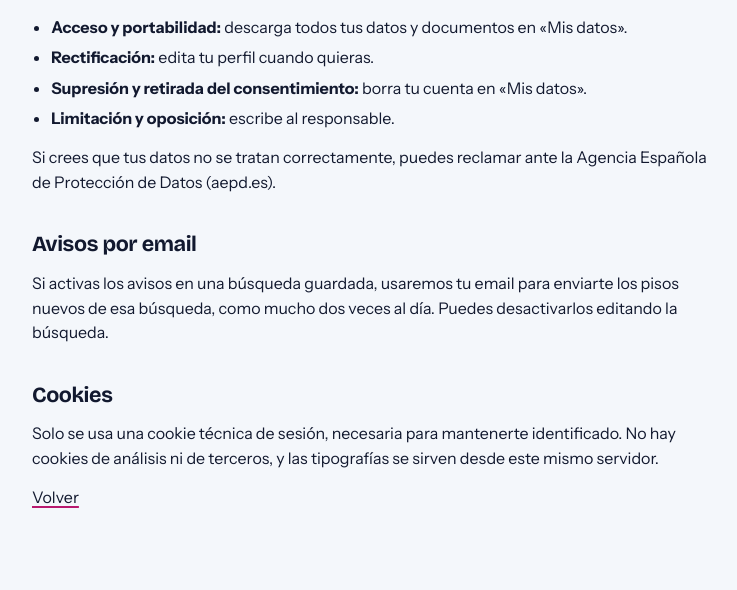
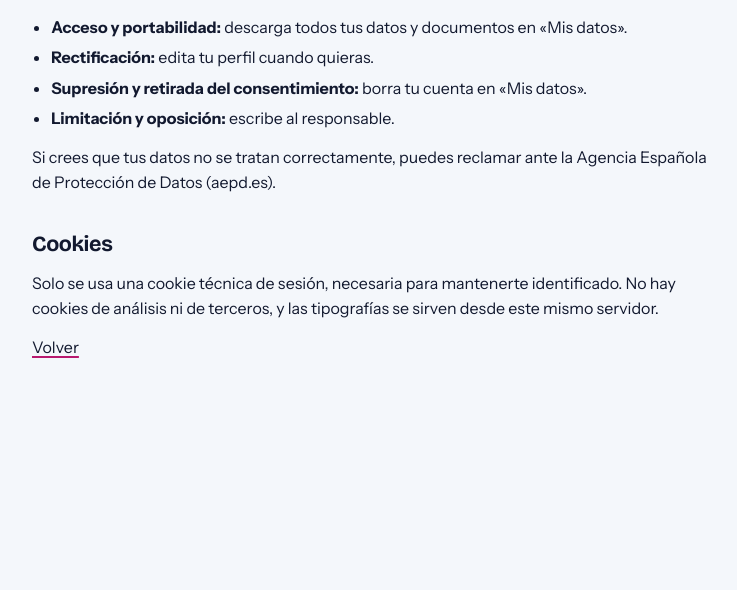
Before and after one commit to lrodriolivera/RentHome, a FastAPI app: page /privacidad in a window 1280 px wide. Shown: the part 1623-2213 px from the top of the page, without its empty margins (8-745 px from the left). After the commit the page ends 1981 px from the top, so only its background shows below. Run offline with FastAPI, Linux system fonts and the light colour scheme; parts of the project's set-up code (start-up, migrations or seed data) failed here and were passed over.

Commit message:
feat: las opciones de aviso por email solo aparecen si hay correo configurado

```diff
--- a/renthome/web/app.py
+++ b/renthome/web/app.py
@@ -133,6 +133,7 @@ def create_app(settings: Settings | None = None) -> FastAPI:
     app.state.session_factory = session_factory
     app.state.worker = worker
     app.state.llm = llm
+    app.state.mailer = mailer
     app.state.limiter = LoginLimiter()
 
     templates = Jinja2Templates(directory=str(HERE / "templates"))
--- a/renthome/web/deps.py
+++ b/renthome/web/deps.py
@@ -90,5 +90,7 @@ def render(request: Request, template: str, user: User | None = None, status_cod
         "messages": messages,
         "catalog": catalog,
         "path": request.url.path,
+        # sin correo de envío configurado no se ofrecen avisos por email
+        "email_enabled": getattr(request.app.state, "mailer", None) is not None,
     }
     return request.app.state.templates.TemplateResponse(request, template, {**base, **context}, status_code=status_code)
--- a/renthome/web/templates/privacy.html
+++ b/renthome/web/templates/privacy.html
@@ -46,8 +46,8 @@
   </ul>
   <p>Si crees que tus datos no se tratan correctamente, puedes reclamar ante la Agencia Española de Protección de Datos (aepd.es).</p>
 
-  <h2>Avisos por email</h2>
-  <p>Si activas los avisos en una búsqueda guardada, usaremos tu email para enviarte los pisos nuevos de esa búsqueda, como mucho dos veces al día. Puedes desactivarlos editando la búsqueda.</p>
+  {% if email_enabled %}<h2>Avisos por email</h2>
+  <p>Si activas los avisos en una búsqueda guardada, usaremos tu email para enviarte los pisos nuevos de esa búsqueda, como mucho dos veces al día. Puedes desactivarlos editando la búsqueda.</p>{% endif %}
 
   <h2>Cookies</h2>
   <p>Solo se usa una cookie técnica de sesión, necesaria para mantenerte identificado. No hay cookies de análisis ni de terceros, y las tipografías se sirven desde este mismo servidor.</p>
--- a/renthome/web/templates/search_form.html
+++ b/renthome/web/templates/search_form.html
@@ -13,8 +13,8 @@
     <div class="fields">
       <div class="field wide"><label for="name">Nombre de la búsqueda</label>
         <input id="name" name="name" type="text" required maxlength="80" placeholder="Mallorca con terraza" value="{{ name }}"></div>
-      <div class="field wide"><span class="label">Avisos</span>
-        <div class="checks"><label class="check"><input type="checkbox" name="notify" value="1"{% if not search or search.notify %} checked{% endif %}><span>Avisarme de pisos nuevos</span></label></div></div>
+      {% if email_enabled %}<div class="field wide"><span class="label">Avisos</span>
+        <div class="checks"><label class="check"><input type="checkbox" name="notify" value="1"{% if not search or search.notify %} checked{% endif %}><span>Avisarme por email de pisos nuevos</span></label></div></div>{% endif %}
     </div>
   </section>
   {% with show_profile_fields = false %}{% include "_criteria_fields.html" %}{% endwith %}
--- a/renthome/web/templates/searches.html
+++ b/renthome/web/templates/searches.html
@@ -3,7 +3,7 @@
 {% block title %}Búsquedas{% endblock %}
 {% block content %}
 <header class="page-head"><p class="eyebrow">Búsquedas guardadas</p><h1>Varias búsquedas, un vistazo.</h1>
-  <p>Guarda combinaciones distintas (otra isla, otro presupuesto) y mira de un golpe qué hay nuevo en cada una.</p></header>
+  <p>Guarda combinaciones distintas (otra isla, otro presupuesto) y mira de un golpe qué hay nuevo en cada una. Los pisos nuevos se marcan aquí cada vez que entras.</p></header>
 {{ flashes() }}
 {% if rows %}
 <div class="tickets">
@@ -13,7 +13,7 @@
     <div class="ticket-body">
       <h3><a href="/pisos?b={{ r.search.id }}">{{ r.search.name }}</a></h3>
       <div class="tags">{% if r.new %}<span class="tag new">{{ r.new }} {{ "nuevo" if r.new == 1 else "nuevos" }}</span>{% endif %}
-        <span class="tag">{{ r.summary }}</span>{% if r.search.notify %}<span class="tag ok">con avisos</span>{% endif %}</div>
+        <span class="tag">{{ r.summary }}</span>{% if email_enabled and r.search.notify %}<span class="tag ok">con avisos</span>{% endif %}</div>
       <div class="ticket-foot"><span class="muted small">Creada el {{ r.search.created_at|date }}</span>
         <div class="row"><a class="chip-btn" href="/busquedas/{{ r.search.id }}/editar">Editar</a>
           <form method="post" action="/busquedas/{{ r.search.id }}/borrar">{{ csrf() }}<button class="chip-btn" type="submit">Borrar</button></form></div></div>
```
Also changed, not shown: tests/test_search.py (+8 -0 lines).
